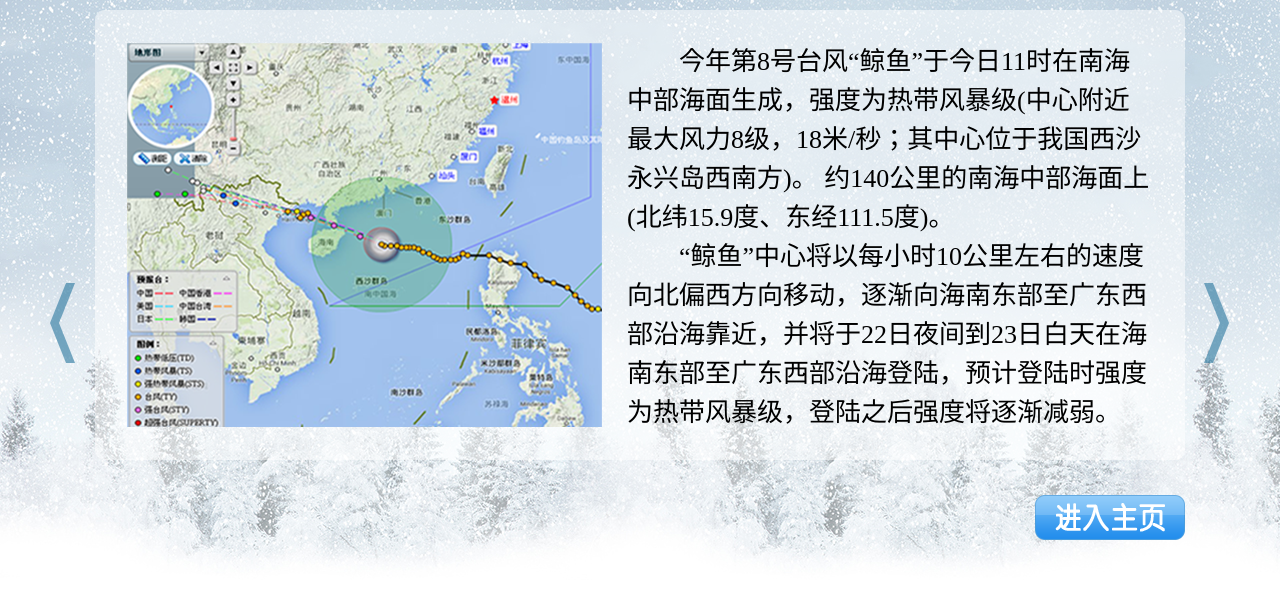
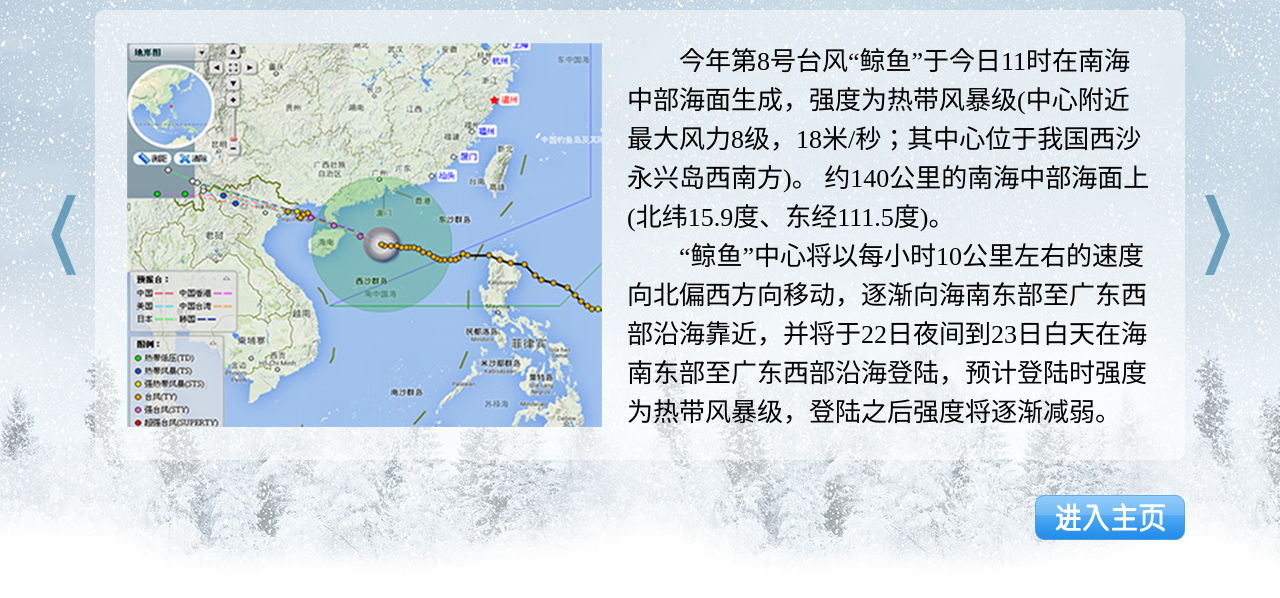
Before and after one commit to gxws/weather, a plain HTML site: page html/weather-warning.html in a window 1280 px wide. Shown: the part 140-738 px from the top of the page. Drawn offline with Linux system fonts and the light colour scheme.

Commit message:
台风预警代码修改

```diff
--- a/public/css/weather-warning.css
+++ b/public/css/weather-warning.css
@@ -38,18 +38,18 @@
 	padding: 32px;
 }
 .warning-content .prev,.warning-content .next{
-	position: absolute;
-	top:273px;
+	/*position: absolute;
+	top:273px;*/
 	width: 26px;
-	height: 80px;
+	height: 100%;
 }
 .warning-content .prev{
 	left: -45px;
-	background: url(../images/prev.png) no-repeat;
+	background: url(../images/prev.png) center center no-repeat;
 }
 .warning-content .next{
 		right:-45px;
-		background: url(../images/next.png)no-repeat;
+		background: url(../images/next.png) center center  no-repeat;
 }
 .warning-content .border .weather-content{
 	position: absolute;
```
Also changed, not shown: html/weather-warning.html (+0 -1 lines).
